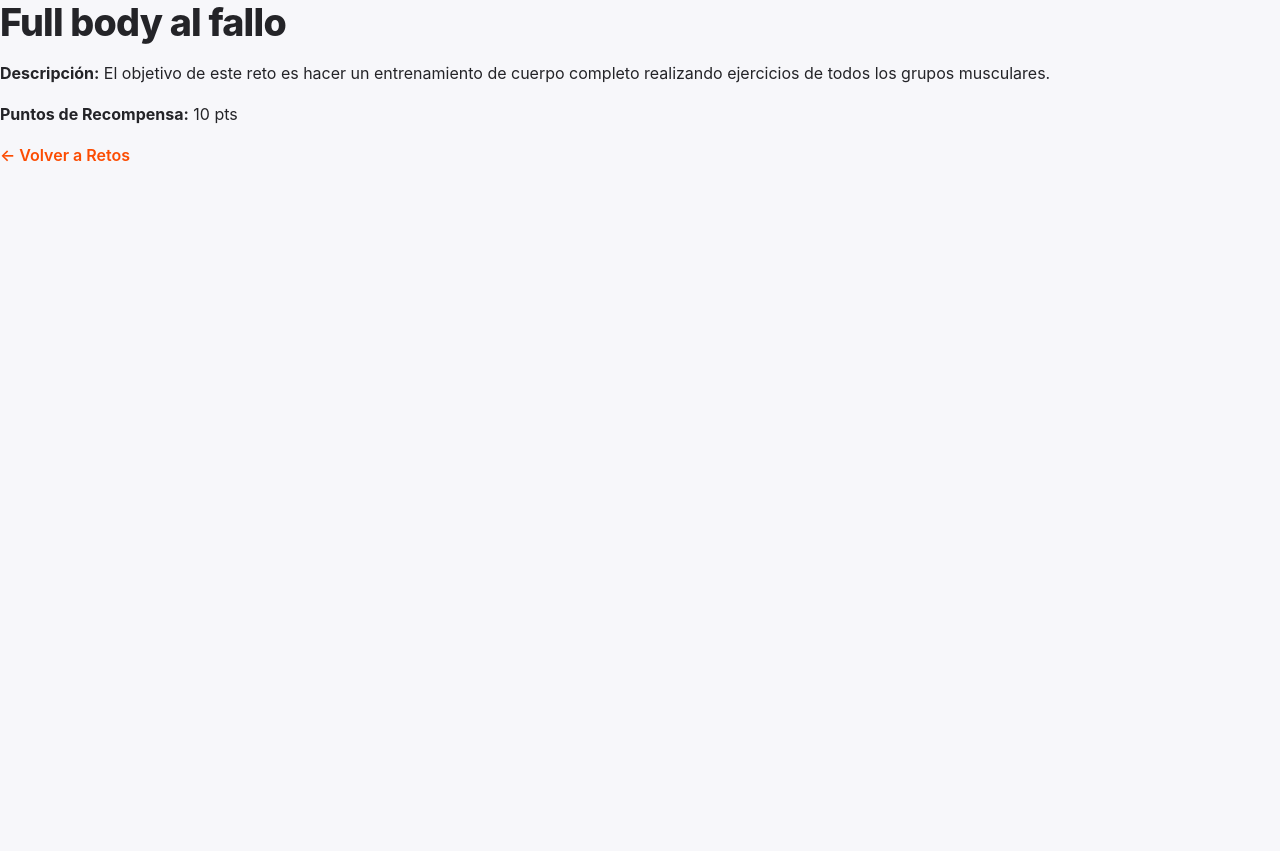
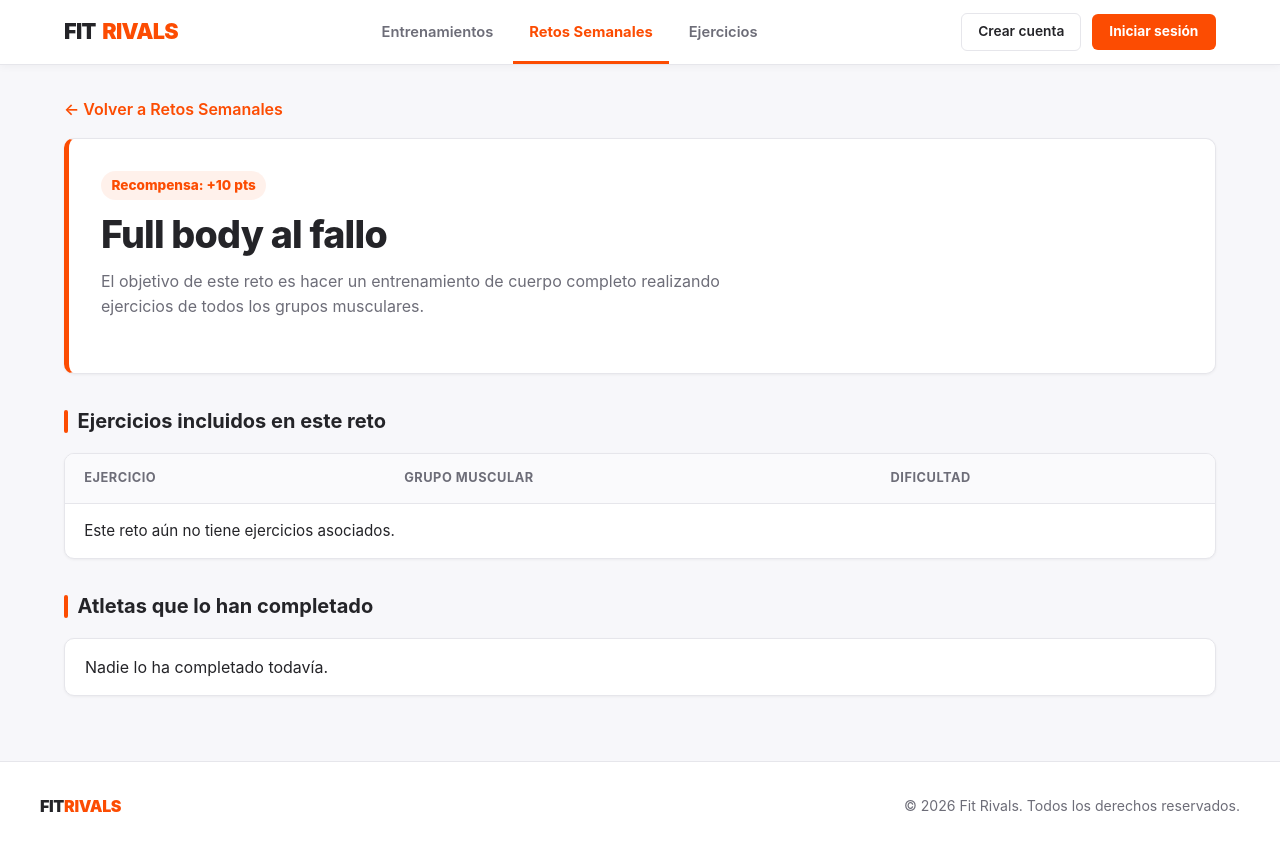
Before and after one commit to EnekoAE/fitrivals, a Django app: page /retos/1/ in a window 1280 px wide. Before the commit the page ends 162 px from the top, so only its background shows below. Run offline with Django 5.2, Linux system fonts and the light colour scheme; data comes from the database, SQL or seed files in the repository; both versions use the stored data as it was after the commit; data that the repository does not hold is empty.

Commit message:
Retos semanales tematicos con ejercicios, CBVs y puntos por AJAX

```diff
--- a/FitrivalsApp/admin.py
+++ b/FitrivalsApp/admin.py
@@ -1,19 +1,23 @@
 from django.contrib import admin
 from .models import Usuario, Ejercicio, Entrenamiento, EntrenamientoEjercicio, Reto
+
 
 class EntrenamientoEjercicioInline(admin.TabularInline):
     model = EntrenamientoEjercicio
     extra = 1
+
 
 @admin.register(Usuario)
 class UsuarioAdmin(admin.ModelAdmin):
     list_display = ('nombre', 'email', 'puntos', 'fecha_alta')
     search_fields = ('nombre', 'email')
 
+
 @admin.register(Ejercicio)
 class EjercicioAdmin(admin.ModelAdmin):
     list_display = ('nombre', 'grupo_muscular', 'dificultad')
     list_filter = ('grupo_muscular', 'dificultad')
+
 
 @admin.register(Entrenamiento)
 class EntrenamientoAdmin(admin.ModelAdmin):
@@ -21,6 +25,8 @@ class EntrenamientoAdmin(admin.ModelAdmin):
     list_filter = ('fecha', 'usuario')
     inlines = [EntrenamientoEjercicioInline]
 
+
 @admin.register(Reto)
 class RetoAdmin(admin.ModelAdmin):
     list_display = ('nombre', 'puntos_recompensa')
+    filter_horizontal = ('ejercicios', 'completado_por')
--- a/FitrivalsApp/models.py
+++ b/FitrivalsApp/models.py
@@ -33,7 +33,7 @@ class Ejercicio(models.Model):
     dificultad = models.CharField(max_length=20, choices=DIFICULTAD_CHOICES)
 
     def __str__(self):
-        return self.nombre
+        return f"{self.nombre} ({self.get_grupo_muscular_display()})"
 
 
 class Entrenamiento(models.Model):
@@ -61,7 +61,9 @@ class EntrenamientoEjercicio(models.Model):
 class Reto(models.Model):
     nombre = models.CharField(max_length=100)
     descripcion = models.TextField(blank=True, null=True)
-    puntos_recompensa = models.IntegerField(default=50)
+    puntos_recompensa = models.IntegerField(default=100)
+    ejercicios = models.ManyToManyField(Ejercicio, related_name='retos', blank=True)
+    completado_por = models.ManyToManyField(Usuario, related_name='retos_completados', blank=True)
 
     def __str__(self):
         return f"{self.nombre} ({self.puntos_recompensa} pts)"
--- a/FitrivalsApp/templates/base.html
+++ b/FitrivalsApp/templates/base.html
@@ -23,14 +23,13 @@
                     Entrenamientos
                 </a>
                 <a href="{% url 'lista_retos' %}" class="{% if 'reto' in request.resolver_match.url_name %}activo{% endif %}">
-                    Retos del Día
+                    Retos Semanales
                 </a>
                 <a href="{% url 'lista_ejercicios' %}" class="{% if 'ejercicio' in request.resolver_match.url_name %}activo{% endif %}">
                     Ejercicios
                 </a>
             </nav>
 
-            <!-- Portal de Usuarios arriba a la derecha -->
             <div class="header-user-actions">
                 {% if request.session.usuario_nombre %}
                     <a href="{% url 'detalle_usuario' request.session.usuario_id %}" class="user-pill">
--- a/FitrivalsApp/templates/retos/detalle.html
+++ b/FitrivalsApp/templates/retos/detalle.html
@@ -1,16 +1,48 @@
-{% load static %}
-<!DOCTYPE html>
-<html lang="es">
-<head>
-    <title>Detalle del Reto</title>
-    <meta name="viewport" content="width=device-width, initial-scale=1">
-    <link rel="stylesheet" href="{% static 'css/estilos.css' %}">
-    <link rel="stylesheet" href="{% static 'css/header-footer.css' %}">
-</head>
-<body>
+{% extends 'base.html' %}
+
+{% block title %}{{ reto.nombre }} - Fit Rivals{% endblock %}
+
+{% block content %}
+<p><a href="{% url 'lista_retos' %}">&larr; Volver a Retos Semanales</a></p>
+
+<div class="hero-card" style="margin-bottom: 2rem;">
+    <span class="points-badge" style="margin-bottom: 0.75rem;">Recompensa: +{{ reto.puntos_recompensa }} pts</span>
     <h1>{{ reto.nombre }}</h1>
-    <p><strong>Descripción:</strong> {{ reto.descripcion|default:"Sin descripción" }}</p>
-    <p><strong>Puntos de Recompensa:</strong> {{ reto.puntos_recompensa }} pts</p>
-    <p><a href="{% url 'lista_retos' %}">← Volver a Retos</a></p>
-</body>
-</html>
+    <p>{{ reto.descripcion }}</p>
+</div>
+
+<h2>Ejercicios incluidos en este reto</h2>
+<div class="strava-table-wrapper" style="margin-bottom: 2rem;">
+    <table class="strava-table">
+        <thead>
+            <tr>
+                <th>Ejercicio</th>
+                <th>Grupo Muscular</th>
+                <th>Dificultad</th>
+            </tr>
+        </thead>
+        <tbody>
+            {% for ej in reto.ejercicios.all %}
+            <tr>
+                <td><a href="{% url 'detalle_ejercicio' ej.pk %}">{{ ej.nombre }}</a></td>
+                <td>{{ ej.get_grupo_muscular_display }}</td>
+                <td>{{ ej.get_dificultad_display }}</td>
+            </tr>
+            {% empty %}
+            <tr>
+                <td colspan="3">Este reto aún no tiene ejercicios asociados.</td>
+            </tr>
+            {% endfor %}
+        </tbody>
+    </table>
+</div>
+
+<h2>Atletas que lo han completado</h2>
+<ul>
+    {% for atleta in reto.completado_por.all %}
+        <li><a href="{% url 'detalle_usuario' atleta.pk %}">{{ atleta.nombre }}</a> - {{ atleta.puntos }} pts</li>
+    {% empty %}
+        <li>Nadie lo ha completado todavía.</li>
+    {% endfor %}
+</ul>
+{% endblock %}
--- a/FitrivalsApp/urls.py
+++ b/FitrivalsApp/urls.py
@@ -4,7 +4,7 @@ from . import views
 urlpatterns = [
     path('', views.index, name='index'),
 
-    # Autenticación / Portal de Usuarios
+    # Portal de Usuarios
     path('registro/', views.registro_usuario, name='registro_usuario'),
     path('login/', views.login_usuario, name='login_usuario'),
     path('logout/', views.logout_usuario, name='logout_usuario'),
@@ -21,7 +21,8 @@ urlpatterns = [
     path('entrenamientos/', views.lista_entrenamientos, name='lista_entrenamientos'),
     path('entrenamientos/<int:pk>/', views.detalle_entrenamiento, name='detalle_entrenamiento'),
 
-    # Retos
-    path('retos/', views.lista_retos, name='lista_retos'),
-    path('retos/<int:pk>/', views.detalle_reto, name='detalle_reto'),
+    # Retos Semanales
+    path('retos/', views.RetoListView.as_view(), name='lista_retos'),
+    path('retos/<int:pk>/', views.RetoDetailView.as_view(), name='detalle_reto'),
+    path('retos/<int:pk>/completar/', views.completar_reto, name='completar_reto'),
 ]
--- a/FitrivalsApp/views.py
+++ b/FitrivalsApp/views.py
@@ -1,12 +1,19 @@
 from django.shortcuts import render, get_object_or_404, redirect
 from django.contrib.auth.hashers import make_password, check_password
+from django.views.generic import ListView, DetailView
+from django.http import JsonResponse
 from .models import Usuario, Ejercicio, Entrenamiento, Reto
 from .forms import RegistroUsuarioForm, LoginUsuarioForm
 
 
 # Página Principal
 def index(request):
-    return render(request, 'index.html')
+    retos = Reto.objects.all()
+    usuarios = Usuario.objects.order_by('-puntos')
+    return render(request, 'index.html', {
+        'retos': retos,
+        'usuarios': usuarios,
+    })
 
 
 # Portal de Usuarios: Registro, Login y Logout
@@ -51,7 +58,7 @@ def logout_usuario(request):
 
 # Vistas de Usuarios
 def lista_usuarios(request):
-    usuarios = Usuario.objects.all()
+    usuarios = Usuario.objects.order_by('-puntos')
     return render(request, 'usuarios/lista.html', {'usuarios': usuarios})
 
 
@@ -82,12 +89,37 @@ def detalle_entrenamiento(request, pk):
     return render(request, 'entrenamientos/detalle.html', {'entrenamiento': entrenamiento})
 
 
-# Vistas de Retos
-def lista_retos(request):
-    retos = Reto.objects.all()
-    return render(request, 'retos/lista.html', {'retos': retos})
+# Vistas Basadas en Clases para Retos Semanales (Opción 2 E4a)
+class RetoListView(ListView):
+    model = Reto
+    template_name = 'retos/lista.html'
+    context_object_name = 'retos'
 
 
-def detalle_reto(request, pk):
-    reto = get_object_or_404(Reto, pk=pk)
-    return render(request, 'retos/detalle.html', {'reto': reto})
+class RetoDetailView(DetailView):
+    model = Reto
+    template_name = 'retos/detalle.html'
+    context_object_name = 'reto'
+
+
+# Vista AJAX para completar reto semanal y sumar puntos (Opción 1 E4a)
+def completar_reto(request, pk):
+    usuario_id = request.session.get('usuario_id')
+    if not usuario_id:
+        return JsonResponse({'ok': False, 'mensaje': 'Inicia sesión para sumar puntos.'})
+
+    usuario = get_object_or_404(Usuario, id=usuario_id)
+    reto = get_object_or_404(Reto, id=pk)
+
+    if reto.completado_por.filter(id=usuario.id).exists():
+        return JsonResponse({'ok': False, 'mensaje': 'Ya habías completado este reto.'})
+
+    reto.completado_por.add(usuario)
+    usuario.puntos += reto.puntos_recompensa
+    usuario.save()
+
+    return JsonResponse({
+        'ok': True,
+        'mensaje': f'¡Genial! Has ganado +{reto.puntos_recompensa} puntos.',
+        'puntos_totales': usuario.puntos,
+    })
```
Also changed, not shown: FitrivalsApp/templates/index.html (+28 -2 lines), FitrivalsApp/templates/retos/lista.html (+77 -24 lines), FitrivalsApp/migrations/0005_reto_completado_por_reto_ejercicios_and_more.py (added), db.sqlite3.
